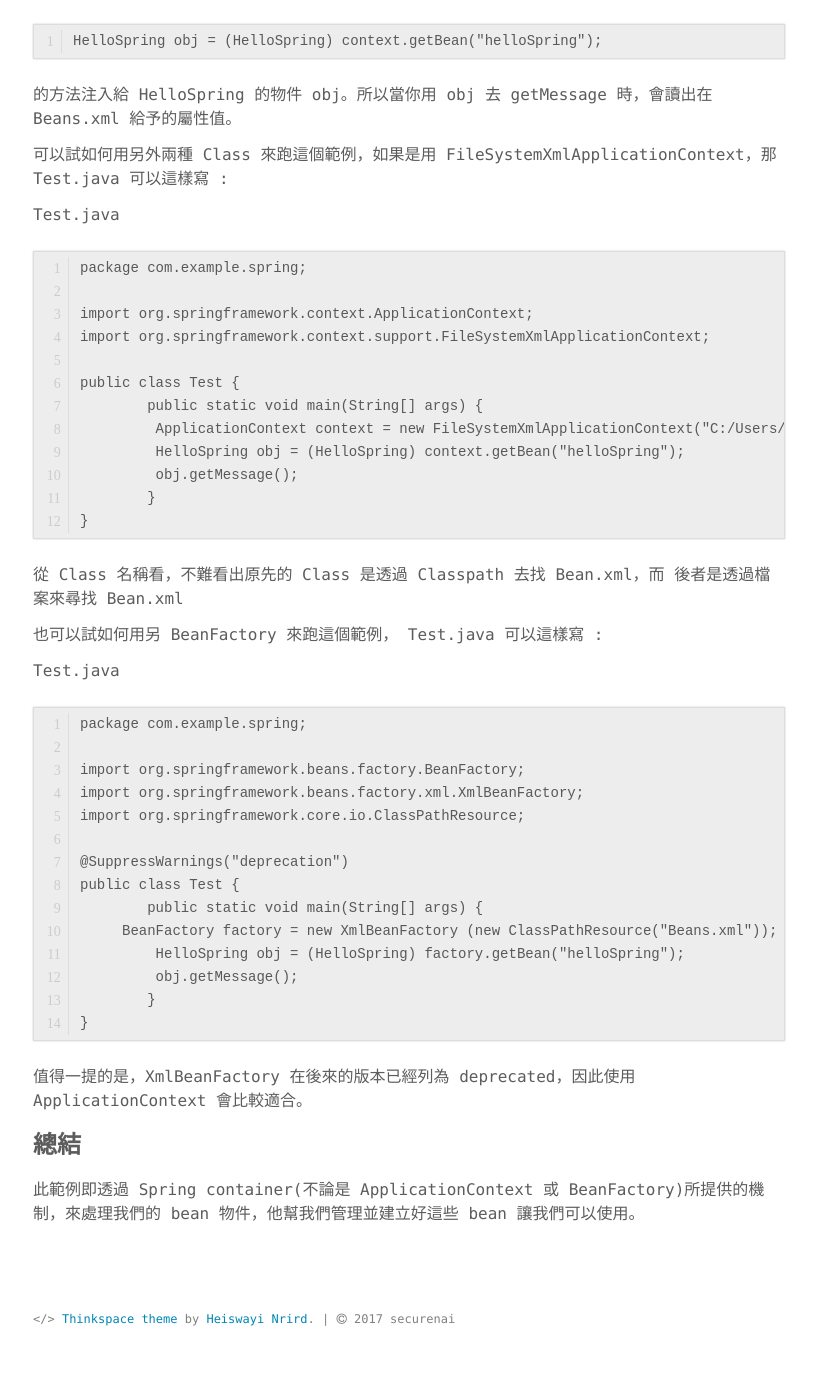
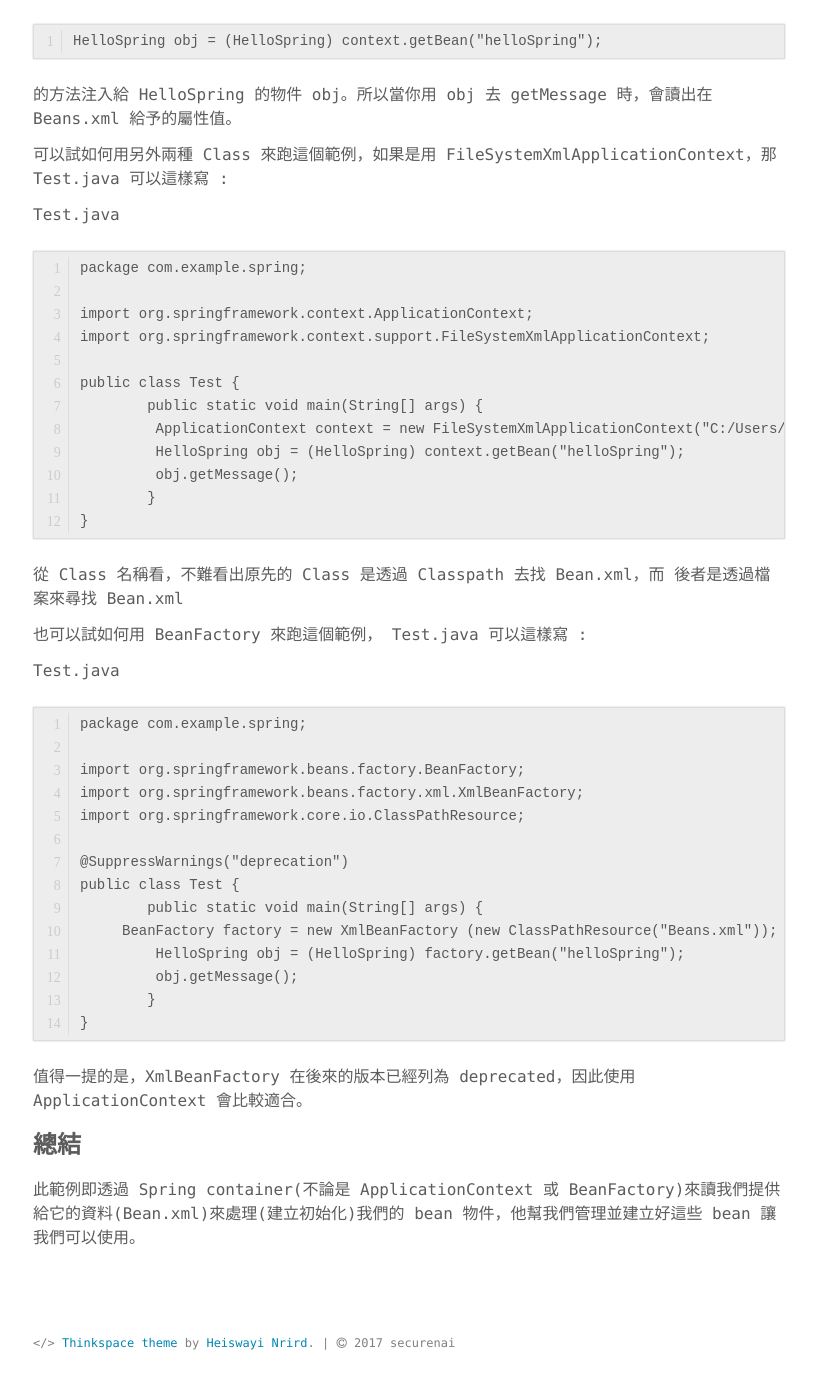
Before and after one commit to securenai/securenai.github.io, a Jekyll site: the page built from spring/spring_page2.md, in a window 1280 px wide and 1400 px high, scrolled down 4272 px. Shown: the top 1389 px of the window, without its empty margins (231-1048 px from the left). Built offline with Jekyll 4.4.1, drawn with Linux system fonts in a browser that asks for light colours; our own code applies the rules of GitHub Pages for plain Markdown files.

Commit message:
Update spring_page2.md

````diff
--- a/spring/spring_page2.md
+++ b/spring/spring_page2.md
@@ -150,7 +150,7 @@ public class Test {
 ```
 從 Class 名稱看，不難看出原先的 Class 是透過 Classpath 去找 Bean.xml，而 後者是透過檔案來尋找 Bean.xml
 
-也可以試如何用另 BeanFactory 來跑這個範例， Test.java 可以這樣寫 :
+也可以試如何用 BeanFactory 來跑這個範例， Test.java 可以這樣寫 :
 
 Test.java
 ```
@@ -173,4 +173,4 @@ public class Test {
 
 ### 總結
 
-此範例即透過 Spring container(不論是 ApplicationContext 或 BeanFactory)所提供的機制，來處理我們的 bean 物件，他幫我們管理並建立好這些 bean 讓我們可以使用。
+此範例即透過 Spring container(不論是 ApplicationContext 或 BeanFactory)來讀我們提供給它的資料(Bean.xml)來處理(建立初始化)我們的 bean 物件，他幫我們管理並建立好這些 bean 讓我們可以使用。
````
